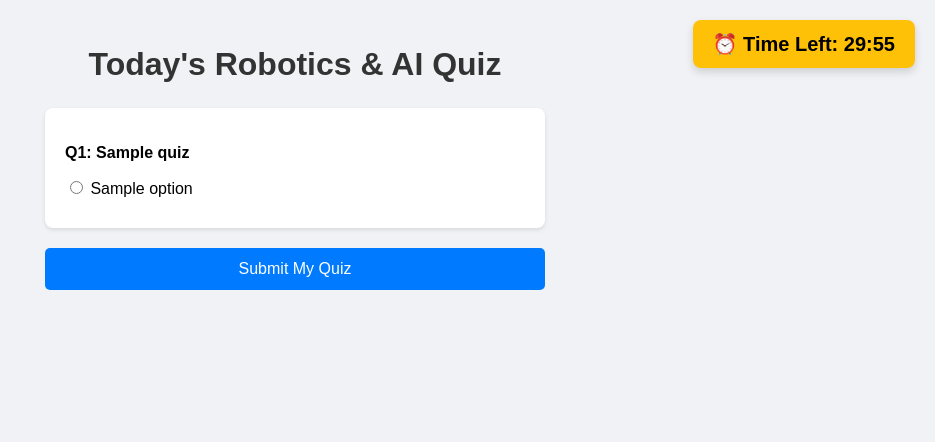
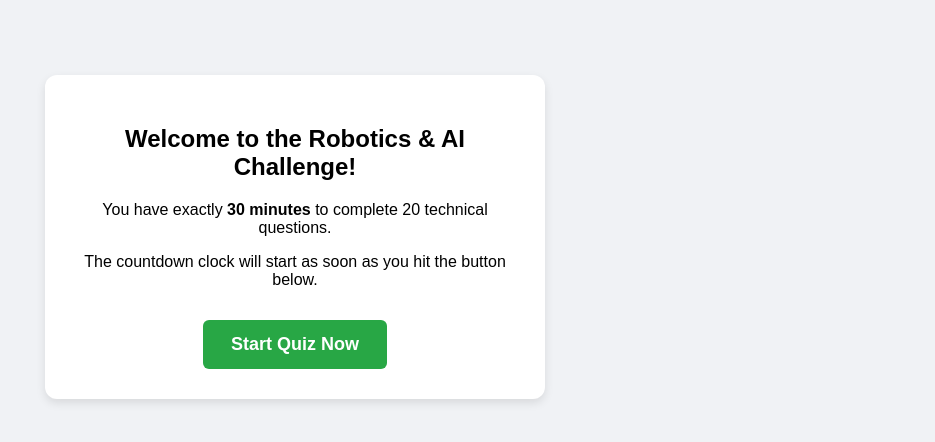
Before and after one commit to anjisnumitrarobloxgamer-sudo/my-robotics-quiz, a Flask app: template templates/quiz.html in a window 1280 px wide. Shown: the top 442 px of the page, without its empty margins (345-1280 px from the left). Run offline with Flask 3, Linux system fonts and the light colour scheme; the template is opened without the code that fills it: most values are stand-ins (such as "Sample title", 1, 10 or a date in 2020).

Commit message:
Refactor quiz HTML with start screen and timer
Updated the quiz HTML structure to include a start screen and improved timer functionality.

```diff
--- a/templates/quiz.html
+++ b/templates/quiz.html
@@ -7,37 +7,72 @@
         body { font-family: Arial, sans-serif; max-width: 500px; margin: 5px auto; padding: 20px; background-color: #f0f2f5; }
         h1 { text-align: center; color: #333; }
 
-        /* 1. THIS STYLES THE TIMER BOX TO BE VISIBLE AT THE TOP RIGHT CORNER */
+        /* Floating Sticky Timer Box (Hidden at start) */
         .timer-container {
             position: fixed;
             top: 20px;
             right: 20px;
-            background-color: #ffc107; /* Bright yellow box so users notice it immediately */
+            background-color: #ffc107;
             color: #000000;
             padding: 12px 20px;
             font-size: 20px;
             font-weight: bold;
             border-radius: 8px;
             box-shadow: 0 4px 8px rgba(0,0,0,0.15);
-            z-index: 1000; /* Keeps the timer floating above the quiz text while scrolling */
+            z-index: 1000;
+            display: none; /* HIDES TIMER ON START SCREEN */
         }
+
+        /* 1. START LOBBY CARD DESIGN */
+        .start-card {
+            background: white;
+            padding: 30px;
+            text-align: center;
+            border-radius: 12px;
+            box-shadow: 0 4px 10px rgba(0,0,0,0.1);
+            margin-top: 50px;
+        }
+        .start-btn {
+            background: #28a745;
+            color: white;
+            border: none;
+            padding: 14px 28px;
+            font-size: 18px;
+            font-weight: bold;
+            border-radius: 6px;
+            cursor: pointer;
+            margin-top: 15px;
+            transition: 0.2s;
+        }
+        .start-btn:hover { background: #218838; }
+
+        /* Hides the quiz questions form initially */
+        #quiz-form { display: none; }
 
         .quiz-card { background: white; padding: 20px; margin-bottom: 20px; border-radius: 8px; box-shadow: 0 2px 4px rgba(0,0,0,0.1); margin-top: 25px; }
         .option-label { display: block; margin: 10px 0; cursor: pointer; }
-        button { width: 100%; background: #007bff; color: white; border: none; padding: 12px; font-size: 16px; border-radius: 5px; cursor: pointer; }
-        button:hover { background: #0056b3; }
+        button.submit-btn { width: 100%; background: #007bff; color: white; border: none; padding: 12px; font-size: 16px; border-radius: 5px; cursor: pointer; }
+        button.submit-btn:hover { background: #0056b3; }
     </style>
 </head>
 <body>
 
-    <!-- 2. THIS SHOWS THE ACTUAL LIVE TIMER BLOCK ON THE SCREEN -->
-    <div class="timer-container">
+    <!-- TIMER SCREEN HOOK (Hidden at first) -->
+    <div class="timer-container" id="timer-box">
         ⏰ Time Left: <span id="time-display">30:00</span>
     </div>
 
-    <h1>Today's Robotics & AI Quiz</h1>
+    <!-- 2. THE NEW WELCOME START SCREEN LAYOUT -->
+    <div id="start-screen" class="start-card">
+        <h2>Welcome to the Robotics & AI Challenge!</h2>
+        <p>You have exactly <strong>30 minutes</strong> to complete 20 technical questions.</p>
+        <p>The countdown clock will start as soon as you hit the button below.</p>
+        <button class="start-btn" onclick="startQuiz()">Start Quiz Now</button>
+    </div>
 
-    <!-- We added an id="quiz-form" so JavaScript can find the form and submit it automatically -->
+    <h1 id="quiz-heading" style="display: none;">Today's Robotics & AI Quiz</h1>
+
+    <!-- THE MAIN QUIZ FORM (Hidden at first) -->
     <form id="quiz-form" action="/submit" method="POST">
         {% for q in quiz %}
         <div class="quiz-card">
@@ -49,49 +84,58 @@
             {% endfor %}
         </div>
         {% endfor %}
-        <button type="submit">Submit My Quiz</button>
+        <button type="submit" class="submit-btn">Submit My Quiz</button>
     </form>
 
-    <!-- 3. THIS JAVASCRIPT LOGIC TICKS DOWN THE CLOCK EVERY SECOND -->
+    <!-- 3. JAVASCRIPT LOGIC SWITCH CONTROLLER -->
     <script>
-        // 30 minutes * 60 seconds = 1800 total seconds
         let remainingSeconds = 30 * 60;
-
         const displayElement = document.getElementById('time-display');
         const formElement = document.getElementById('quiz-form');
+        const timerBox = document.getElementById('timer-box');
+        const startScreen = document.getElementById('start-screen');
+        const quizHeading = document.getElementById('quiz-heading');
 
-        // This built-in function triggers exactly once every 1000 milliseconds (1 second)
+        // This function triggers ONLY when the green button is clicked
+        function startQuiz() {
+            // Hide the introduction lobby screen
+            startScreen.style.display = 'none';
+
+            // Unhide the quiz elements and the clock block container
+            formElement.style.display = 'block';
+            timerBox.style.display = 'block';
+            quizHeading.style.display = 'block';
+
+            // Start the actual clock interval loop execution right now!
+            runClockEngine();
+        }
+
+        function runClockEngine() {
             const countdownTimer = setInterval(function() {
                 let displayMinutes = Math.floor(remainingSeconds / 60);
                 let displaySeconds = remainingSeconds % 60;
 
-            // Adds a leading '0' if seconds or minutes fall into single digits (e.g., "09" instead of "9")
                 if (displaySeconds < 10) displaySeconds = '0' + displaySeconds;
                 if (displayMinutes < 10) displayMinutes = '0' + displayMinutes;
 
-            // Change the visible text inside our HTML container block
                 displayElement.textContent = displayMinutes + ":" + displaySeconds;
 
-            // 4. IF ONLY 1 MINUTE REMAINS, TURN THE TIMER RED AS A DANGER WARNING
                 if (remainingSeconds <= 60) {
                     document.querySelector('.timer-container').style.backgroundColor = '#dc3545';
                     document.querySelector('.timer-container').style.color = '#ffffff';
                 }
 
-            // 5. WHAT HAPPENS WHEN THE TIMER HITS ZERO
                 if (remainingSeconds <= 0) {
-                clearInterval(countdownTimer); // Stop the clock from running into negative numbers
+                    clearInterval(countdownTimer);
                     alert("Time is completely up! Your answers are being submitted automatically.");
-
-                // Remove the "required" validation rule so the site accepts empty/half-finished answers
                     const allRequiredInputs = formElement.querySelectorAll('[required]');
                     allRequiredInputs.forEach(input => input.removeAttribute('required'));
-
-                formElement.submit(); // Force the webpage to press the submit button automatically
+                    formElement.submit();
                 }
 
-            remainingSeconds--; // Subtract 1 second from our pool
+                remainingSeconds--;
             }, 1000);
+        }
     </script>
 </body>
 </html>
```
Lines whose indentation alone changed are shown as unchanged.
